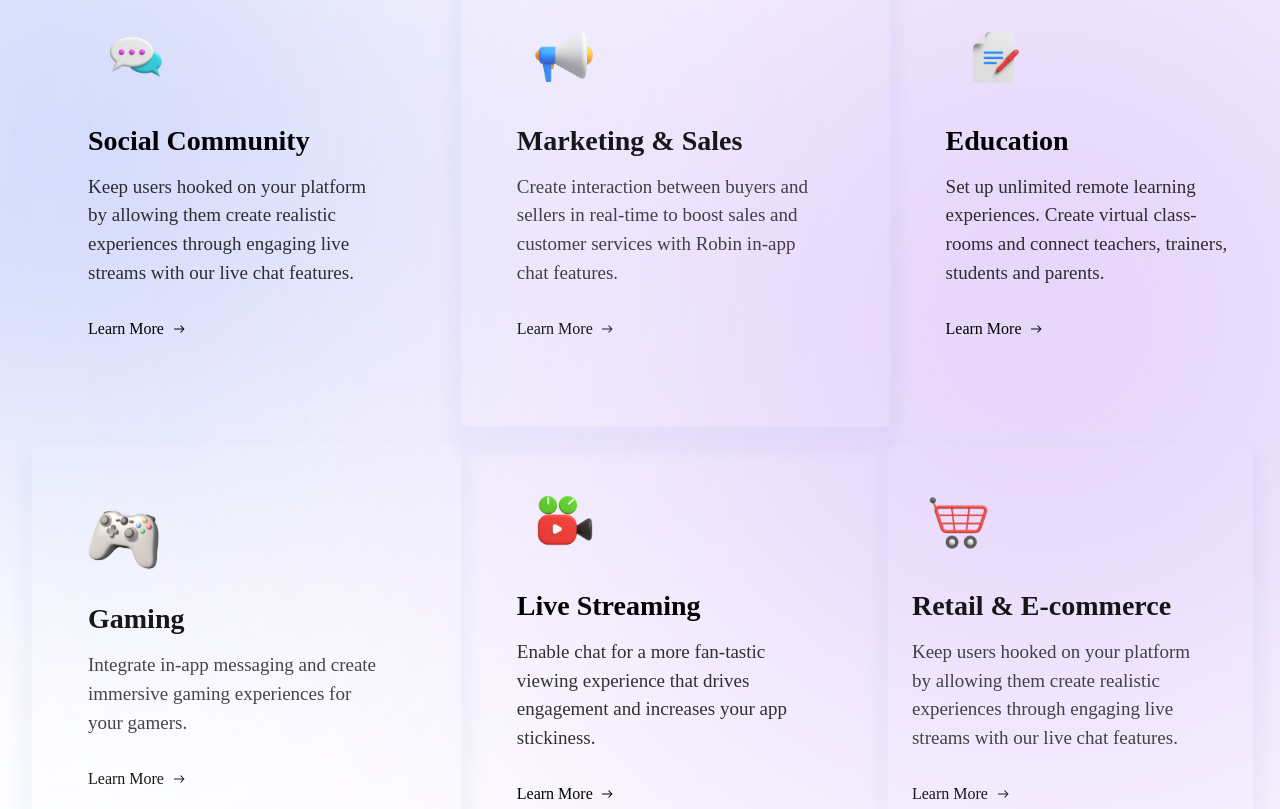
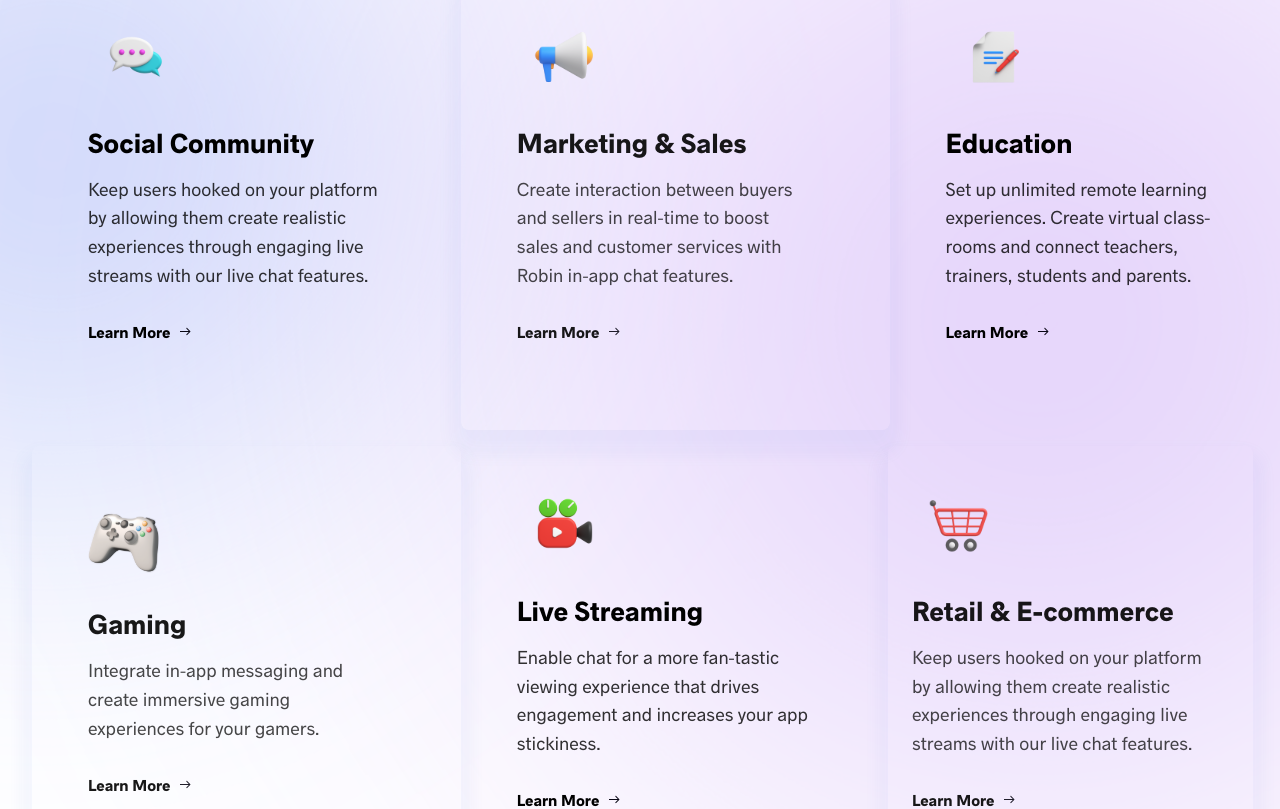
Before and after one commit to SualaDev/task, a Nuxt app: page /use in a window 1280 px wide. Shown: the part 380-1189 px from the top of the page. Built offline with nearby package versions, Linux system fonts and the light colour scheme.

Commit message:
few changes

```diff
--- a/assets/css/main.css
+++ b/assets/css/main.css
@@ -44,7 +44,7 @@
 *{
   margin: 0;
 }
-.nav__bar,.title,.action,.trusted,.common,.price,.got,.contact,.left,.ready,.button,.second-segment,.d,.frontend,.a,.read,.cards-container,.about,.note,.re,.sa,.se,.robin{
+.nav__bar,.title,.action,.trusted,.common,.price,.got,.contact,.left,.ready,.button,.second-segment,.d,.frontend,.a,.read,.cards-container,.about,.note,.re,.sa,.se,.robin,.learn,.use{
   font-family: 'Hanken Sans B', sans-serif ;
 }
 .paycard,.sub__title,.ship,.in-content,.we,.fourth-section,.p,.flutter,.through,.android,.dart,.requirements,.sample,.server,.previous,.next{
--- a/pages/use.vue
+++ b/pages/use.vue
@@ -10,8 +10,8 @@
       <div class="first-cards">
       <div class="social">
         <img src="~assets/images/chat.svg" alt="">
-        <p>Social Community</p>
-        <p>Keep users hooked on your platform by allowing them create realistic experiences through engaging live streams with our live chat features.</p>
+        <p class="title">Social Community</p>
+        <p class="we">Keep users hooked on your platform by allowing them create realistic experiences through engaging live streams with our live chat features.</p>
         <div class="learn">
           <p>Learn More</p>
           <img src="~assets/images/use-arrow.svg" alt="">
@@ -19,8 +19,8 @@
       </div>
       <div class="notification">
         <img src="~assets/images/megaphone.svg" alt="">
-        <p>Marketing & Sales</p>
-        <p>Create interaction between buyers and sellers in real-time to boost sales and customer services with Robin in-app chat features.</p>
+        <p class="title">Marketing & Sales</p>
+        <p class="we">Create interaction between buyers and sellers in real-time to boost sales and customer services with Robin in-app chat features.</p>
         <div class="learn">
           <p>Learn More</p>
           <img src="~assets/images/use-arrow.svg" alt="">
@@ -28,8 +28,8 @@
       </div>
       <div class="education">
         <img src="~assets/images/pagepen.svg" alt="">
-        <p>Education</p>
-        <p>Set up unlimited remote learning experiences. Create virtual class-rooms and connect teachers, trainers, students and parents.</p>
+        <p class="title">Education</p>
+        <p class="we">Set up unlimited remote learning experiences. Create virtual class-rooms and connect teachers, trainers, students and parents.</p>
         <div class="learn">
           <p>Learn More</p>
           <img src="~assets/images/use-arrow.svg" alt="">
@@ -39,8 +39,8 @@
     <div class="second-cards">
       <div class="gaming">
         <img src="~assets/images/xbox_controller.svg" alt="">
-        <p>Gaming</p>
-        <p>Integrate in-app messaging and create immersive gaming experiences for your gamers.</p>
+        <p class="title">Gaming</p>
+        <p class="we">Integrate in-app messaging and create immersive gaming experiences for your gamers.</p>
         <div class="learn">
           <p>Learn More</p>
           <img src="~assets/images/use-arrow.svg" alt="">
@@ -48,8 +48,8 @@
       </div>
       <div class="live">
         <img src="~assets/images/youtube.svg" alt="">
-        <p>Live Streaming</p>
-        <p>Enable chat for a more fan-tastic viewing experience that drives engagement and increases your app stickiness.</p>
+        <p class="title">Live Streaming</p>
+        <p class="we">Enable chat for a more fan-tastic viewing experience that drives engagement and increases your app stickiness.</p>
         <div class="learn">
           <p>Learn More</p>
           <img src="~assets/images/use-arrow.svg" alt="">
@@ -57,8 +57,8 @@
       </div>
       <div class="retail">
         <img src="~assets/images/shopping.svg" alt="">
-        <p>Retail & E-commerce</p>
-        <p>Keep users hooked on your platform by allowing them create realistic experiences through engaging live streams with our live chat features.</p>
+        <p class="title">Retail & E-commerce</p>
+        <p class="we">Keep users hooked on your platform by allowing them create realistic experiences through engaging live streams with our live chat features.</p>
         <div class="learn">
           <p>Learn More</p>
           <img src="~assets/images/use-arrow.svg" alt="">
```
